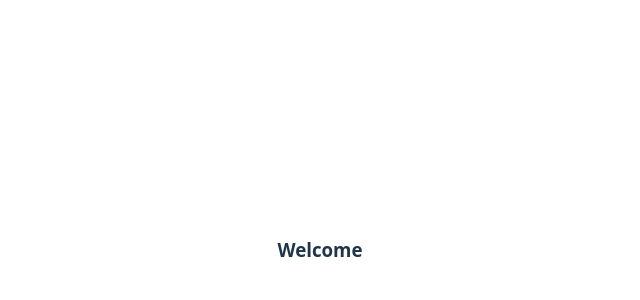
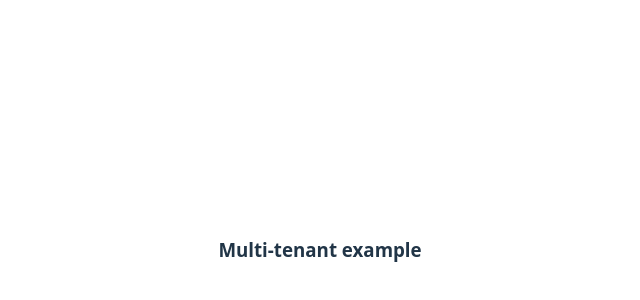
Before and after one commit to WhitecodeAi/POC-multitenant, a React (Vite) app in the folder client/: page / in a window 1280 px wide. Before the commit this address had no page. Shown: the part 150-450 px from the top of the page, without its empty margins (320-960 px from the left). Built offline with nearby package versions, Linux system fonts and the light colour scheme.

Commit message:
welcome msg replaced

```diff
--- a/client/src/App.jsx
+++ b/client/src/App.jsx
@@ -11,7 +11,7 @@ function App() {
 
   return (
    <Router>
-    <h3>Welcome</h3>
+    <h3>Multi-tenant example</h3>
       <Routes>
 
         <Route  path="/:tenant" element={<FacultyPage />} />
```
